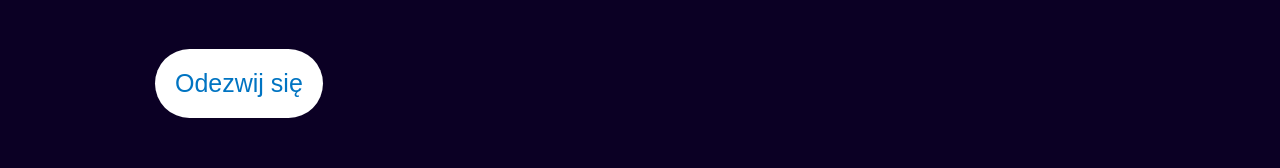
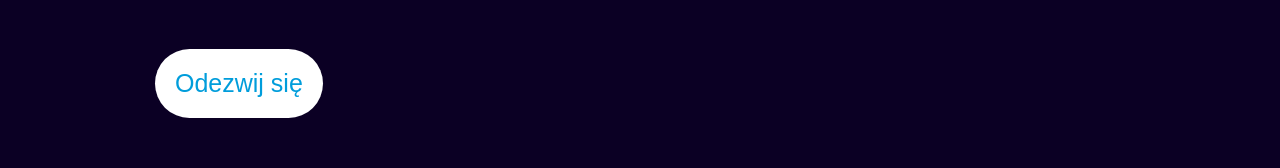
Before and after one commit to rezio3/Jakub-Rezler-Portfolio, a React (Create React App) app: page / in a window 1280 px wide. Shown: the part 8920-9088 px from the top of the page. Built offline with nearby package versions, Linux system fonts and the light colour scheme.

Commit message:
update color in Contact.scss

```diff
--- a/src/style/Contact.scss
+++ b/src/style/Contact.scss
@@ -1,3 +1,4 @@
+@import "./colors";
 .contact-container {
 	width: 700px;
 	height: 540px;
@@ -12,7 +13,7 @@
 		margin-top: 50px;
 		margin-left: 155px;
 		background: white;
-		color: rgb(0, 116, 194);
+		color: rgb(0, 157, 219);
 		font-size: 25px;
 		padding: 20px;
 		border: none;
@@ -22,6 +23,6 @@
 	}
 
 	.text-me-button:hover {
-		box-shadow: 0px 0px 10px 10px;
+		box-shadow: 0px 0px 30px 10px;
 	}
 }
--- a/src/style/css/Contact.css
+++ b/src/style/css/Contact.css
@@ -11,7 +11,7 @@
   margin-top: 50px;
   margin-left: 155px;
   background: white;
-  color: rgb(0, 116, 194);
+  color: rgb(0, 157, 219);
   font-size: 25px;
   padding: 20px;
   border: none;
@@ -20,5 +20,5 @@
   cursor: pointer;
 }
 .contact-container .text-me-button:hover {
-  box-shadow: 0px 0px 10px 10px;
+  box-shadow: 0px 0px 30px 10px;
 }
```
